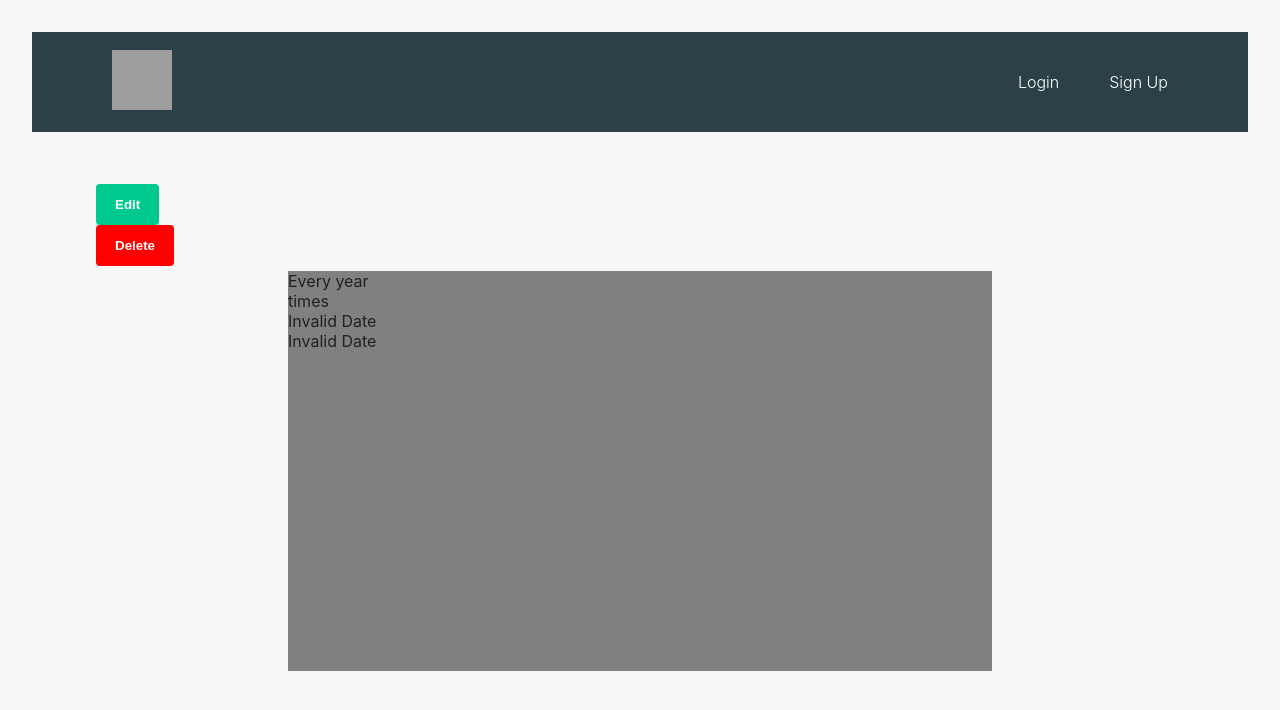
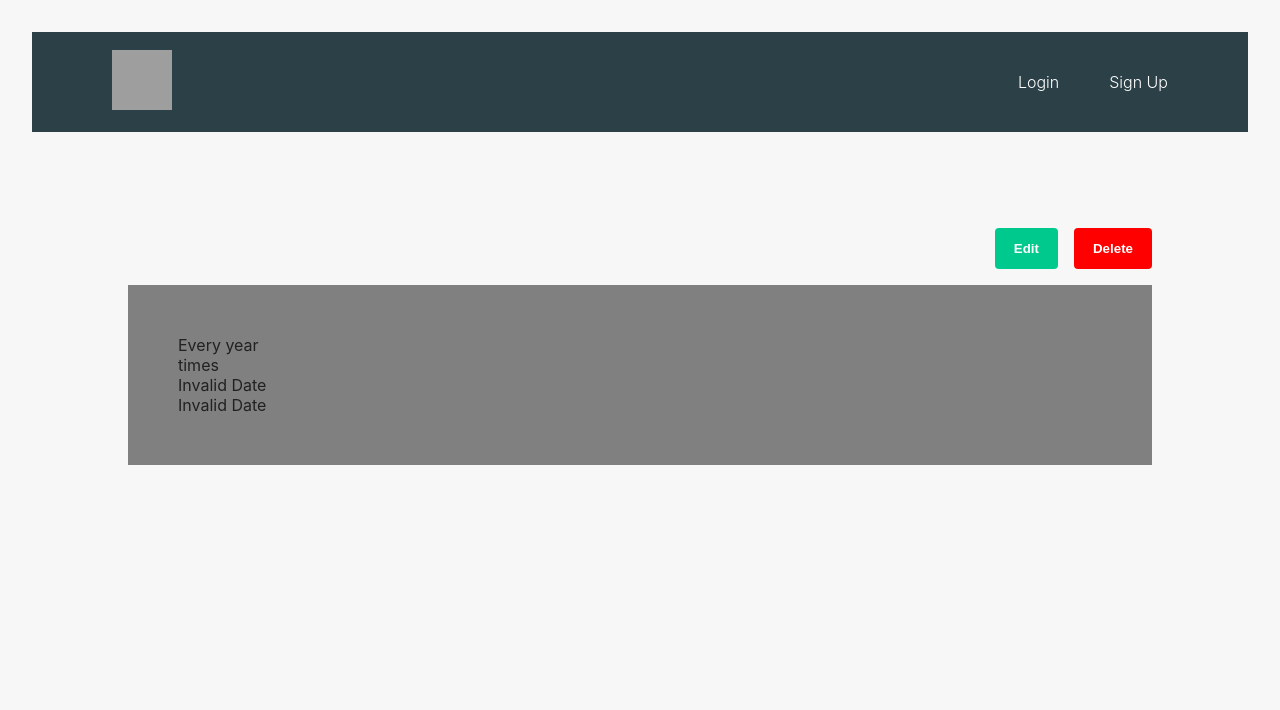
Before and after one commit to bruno-boys/ftl-capstone, a React (Vite) app in the folder habit-tracker-ui/: page /habit/1 in a window 1280 px wide. Shown: the top 710 px of the page. Built offline with nearby package versions, Linux system fonts and the light colour scheme; no server answers; grey boxes are pictures that could not be loaded.

Commit message:
Fixed the css of the buttons on the habits details page

```diff
--- a/habit-tracker-ui/src/components/App/App.css
+++ b/habit-tracker-ui/src/components/App/App.css
@@ -4,9 +4,10 @@
 }
 
 main {
-  max-width: 90vw;
-  margin: 0 auto;
-  padding: 2rem;
+  display: flex;
+  flex-direction: column;
+  padding: 6rem 6rem;
+  gap: 1rem;
 }
 
 /*
--- a/habit-tracker-ui/src/components/HabitDetailPage/HabitDetailPage.css
+++ b/habit-tracker-ui/src/components/HabitDetailPage/HabitDetailPage.css
@@ -3,25 +3,10 @@
     justify-content: center;
 }
 
-
-/* .edit-habit {
-    margin-left: 67vw;
-    height: 40px;
-    margin-top: 40px;
-}
-
-.delete-habit {
-    margin-left: 61vw;
-    height: 40px;
-    margin-top: 50px;
-    background-color: red;
-}  */
-
 .detail-buttons {
-    background-color: yellow;
-    margin-left: 100vh;
-    height: 40px;
-    margin-top: 40px;
+    display: flex;
+    gap: 1rem;
+    justify-content: flex-end;
 }
 
 .detail-buttons .delete-habit {
@@ -29,10 +14,9 @@
 }
 
 .habit-detail-container {
-    margin-top: 5px;
     background-color: gray;
-    width: 55vw;
-    height: 50vh;
+    width: 100%;
+    padding: 50px
 }
 
 .habit-name {
```
